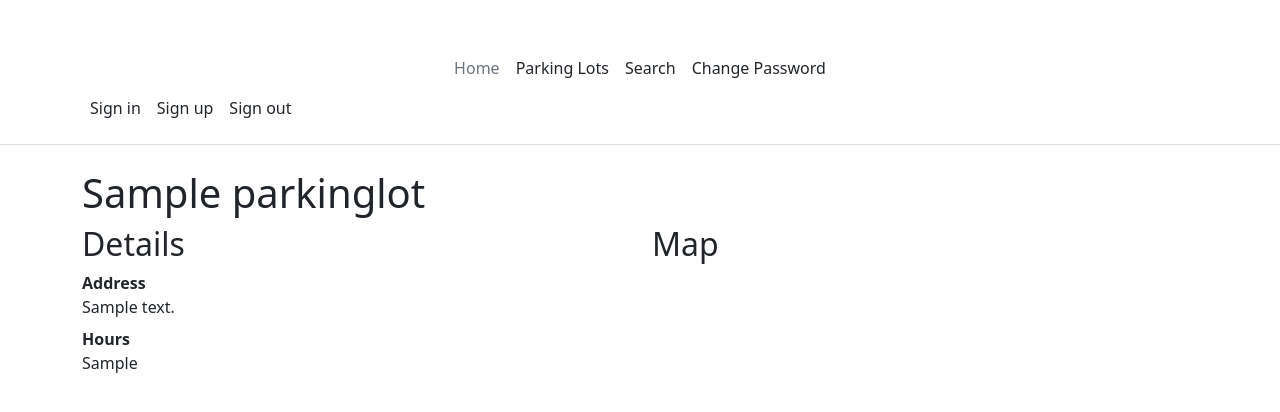
After one commit to Rhys-LIT/perfect-parking-fyp, a Django app: page /parking-lots/1 in a window 1280 px wide. The commit adds this page. Shown: the top 412 px of the page. Run offline with Django 3.2, Linux system fonts and the light colour scheme; tables that the repository leaves empty hold one stand-in row (values such as "Sample post").

Commit message:
view1 one Parking Lot

```diff
--- /dev/null
+++ b/PerfectParking/templates/website/parking-lot.html
@@ -0,0 +1,24 @@
+{% extends 'master.html' %}
+
+{% block title %}{{parking_lot.name}}{% endblock %}
+
+{% block main %}
+<h1>{{parking_lot.name}}</h1>
+<div class="row">
+    <div class="col-md-6">
+        <h2>Details</h2>
+        <dl class="dl-horizontal">
+            <dt>Address</dt>
+            <dd>{{parking_lot.address}}</dd>
+            <dt>Hours</dt>
+            <dd>{{parking_lot.hours}}</dd>
+        </dl>
+    </div>
+    <div class="col-md-6">
+        <h2>Map</h2>
+        <div id="map">
+
+
+        </div>
+    </div>
+{% endblock %}
--- a/PerfectParking/templates/website/parking-lots.html
+++ b/PerfectParking/templates/website/parking-lots.html
@@ -21,7 +21,7 @@
     <tbody>
         {% for parking_lot in parking_lots %}
         <tr>
-            <td><a href="/parking_lot/{{ parking_lot.id }}">{{ parking_lot.name }}</a></td>
+            <td><a href="{% url 'parking-lot' parking_lot.id %}">{{ parking_lot.name }}</a></td>
             <td>{{ parking_lot.address }}</td>
             <td>{{ parking_lot.hours }}</td>
             <td>{{ parking_lot.isPaidParking }}</td>
--- a/PerfectParking/urls.py
+++ b/PerfectParking/urls.py
@@ -10,4 +10,5 @@ class WebPaths:
 urlpatterns = [
     path(WebPaths.ROOT, views.index, name='index'),
     path(WebPaths.PARKING_LOTS, views.parking_lots, name='parking-lots'),
+    path(f'{WebPaths.PARKING_LOTS}/<int:parking_lot_id>', views.parking_lot, name='parking-lot')
 ]
--- a/PerfectParking/views.py
+++ b/PerfectParking/views.py
@@ -1,4 +1,4 @@
-from django.shortcuts import render
+from django.shortcuts import get_object_or_404, render
 from django.http import HttpResponse
 
 from .models import ParkingLot
@@ -6,7 +6,9 @@ from .models import ParkingLot
 
 class WebPages:
     HOME_PAGE = 'website/index.html'
+    PARKING_LOT = 'website/parking-lot.html'
     PARKING_LOTS = 'website/parking-lots.html'
+
 
 
 def index(request):
@@ -16,3 +18,7 @@ def index(request):
 def parking_lots(request):
     parking_lots: list = ParkingLot.objects.all()
     return render(request, WebPages.PARKING_LOTS, {'parking_lots': parking_lots})
+
+def parking_lot(request, parking_lot_id):
+    parking_lot = get_object_or_404(ParkingLot, pk=parking_lot_id)
+    return render(request, WebPages.PARKING_LOT, {'parking_lot': parking_lot})
```
